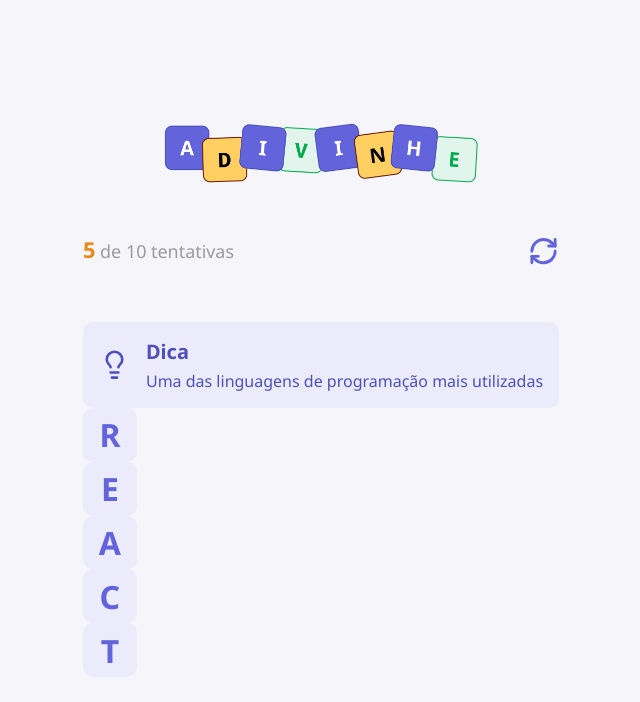
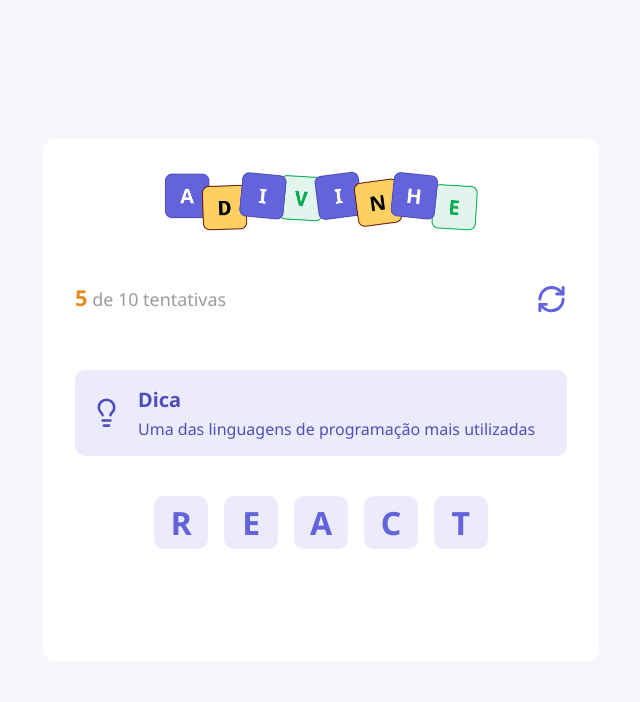
Before and after one commit to lucas072-cpu/aulas, a React (Vite) app in the folder adivinhe/: page / in a window 1280 px wide. Shown: the top 702 px of the page, without its empty margins (319-959 px from the left). Built offline with nearby package versions, Linux system fonts and the light colour scheme.

Commit message:
estilizando main

```diff
--- a/adivinhe/src/App.tsx
+++ b/adivinhe/src/App.tsx
@@ -16,11 +16,13 @@ export default function App(){
     <Header current={5} max={10} onRestart={handleRestartGame}/>
     <Tip tip="Uma das linguagens de programação mais utilizadas"/>
 
+    <div className={styles.word}>
     <Letter value="R"/>
     <Letter value="E"/>
     <Letter value="A"/>
     <Letter value="C"/>
     <Letter value="T"/>
+    </div>
     </main>
 
   </div>
--- a/adivinhe/src/app.module.css
+++ b/adivinhe/src/app.module.css
@@ -6,3 +6,22 @@
     justify-content: center;
     align-items: center;
 }
+
+.container main {
+    width: 556px;
+
+    background-color: #ffffff;
+    padding: 2rem;
+    padding-bottom: 4.5rem;
+    border-radius: 0.75rem;
+}
+
+.word {
+    width: 100%;
+    display: flex;
+    justify-content: center;
+    flex-wrap: wrap;
+    gap: 1rem;
+
+    margin: 2.5rem 0;
+}
```
